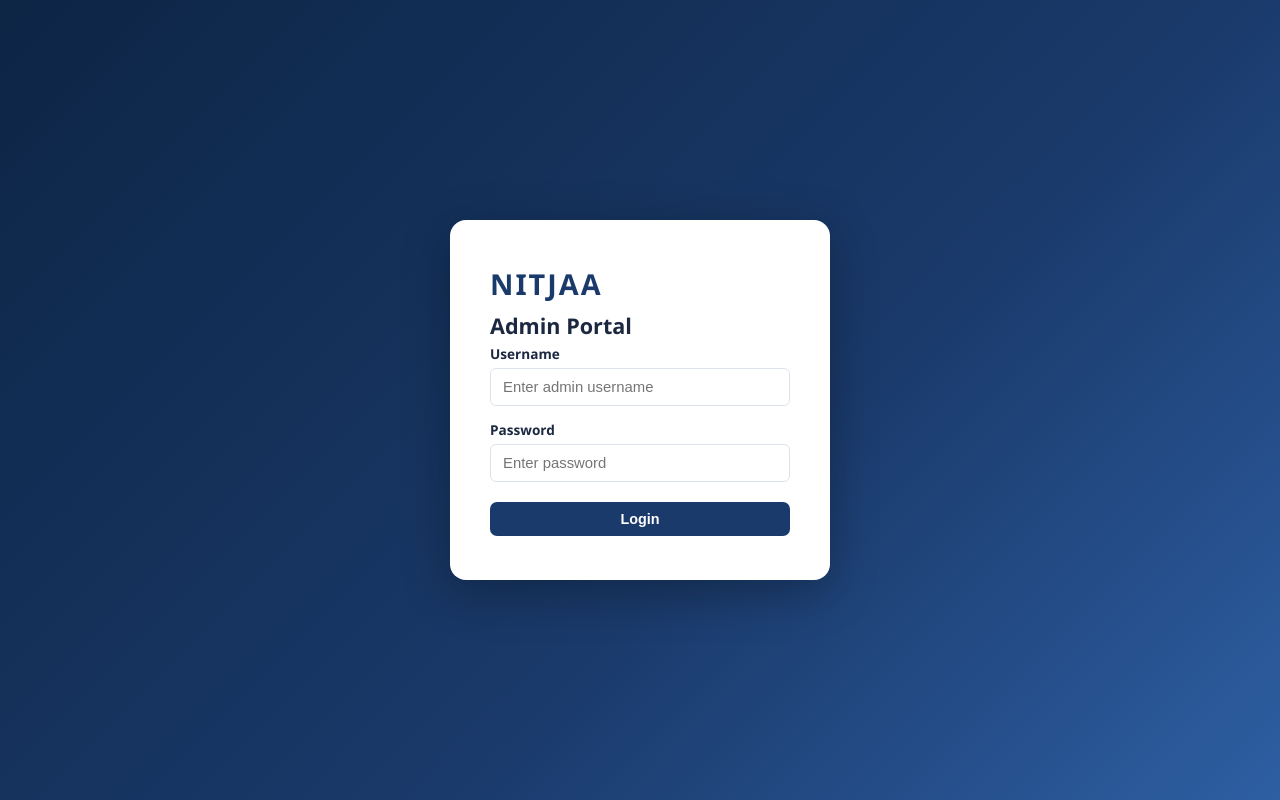
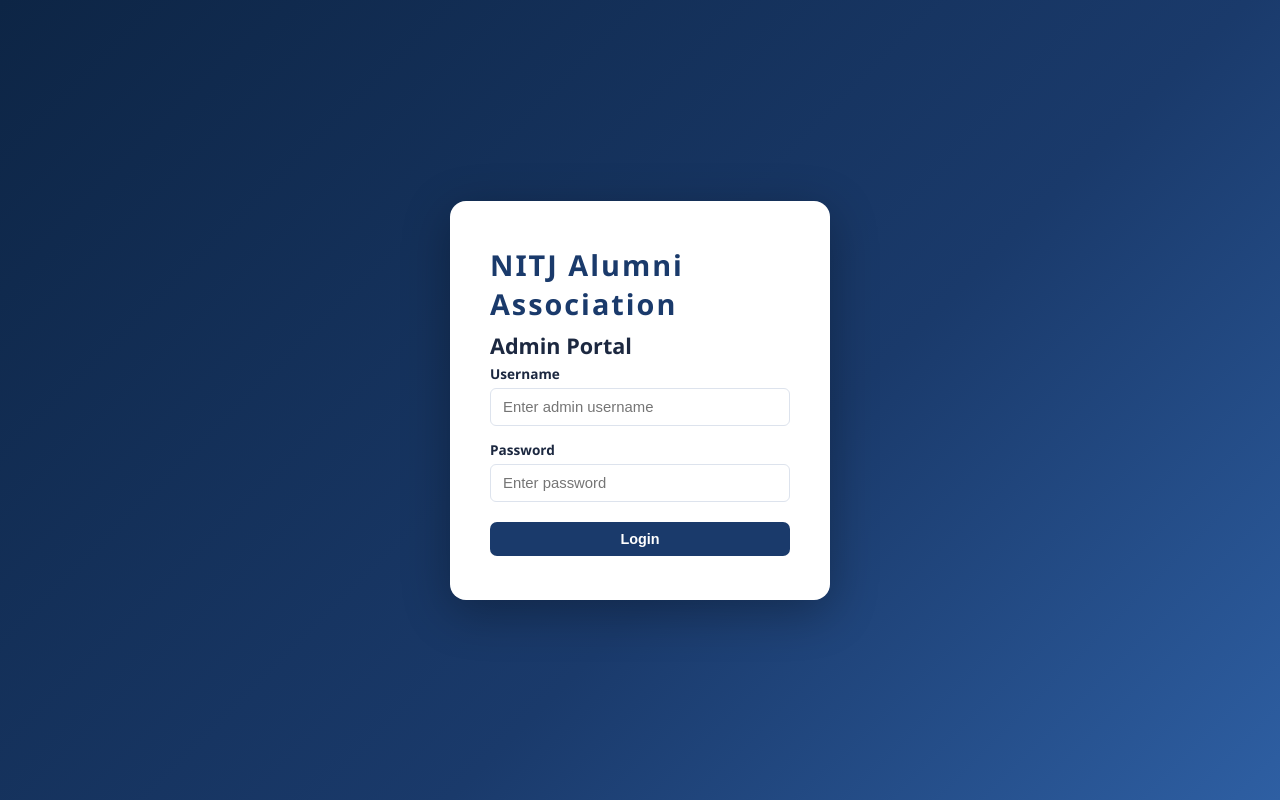
Before and after one commit to Shiv-Bawa/Alumni-, a plain HTML site: page nitj-nomination/frontend/admin/admin_login.html in a window 1280 px wide. Drawn offline with Linux system fonts and the light colour scheme.

Commit message:
feat: Update branding in admin login and nomination pages to reflect full name of NITJ Alumni Association

```diff
--- a/nitj-nomination/frontend/admin/admin_login.html
+++ b/nitj-nomination/frontend/admin/admin_login.html
@@ -10,7 +10,7 @@
 
 <div class="login-wrap">
   <div class="login-card">
-    <div class="login-logo">NITJAA</div>
+    <div class="login-logo">NITJ Alumni Association</div>
     <h2 class="login-title">Admin Portal</h2>
 
 
```
Also changed, not shown: nitj-nomination/frontend/nomination/nomination.html (+1 -1 lines).
